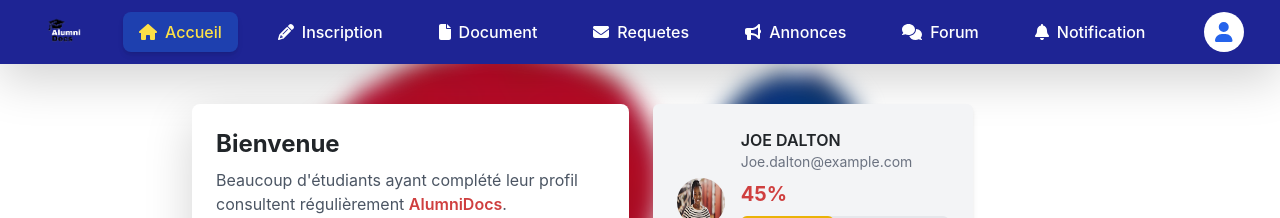
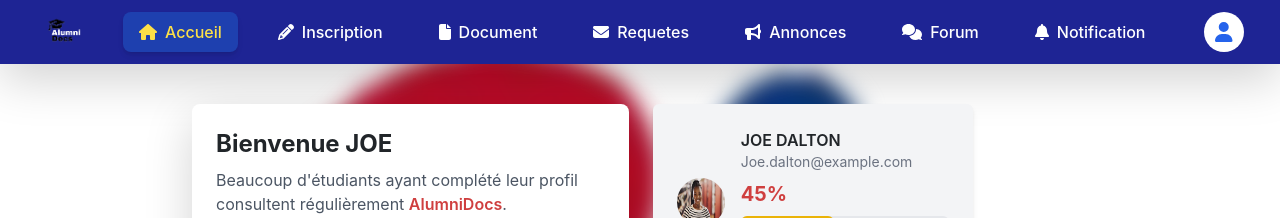
Before and after one commit to Dimitribonsou/Front-End-AlumniDocs, a React (Create React App) app: page /home in a window 1280 px wide. Shown: the top 218 px of the page. Built offline with nearby package versions, Linux system fonts and the light colour scheme.

Commit message:
Update Home.tsx

```diff
--- a/src/pages/Home.tsx
+++ b/src/pages/Home.tsx
@@ -43,8 +43,8 @@ console.log(data.nom);
         <div className="flex flex-col md:flex-row w-full max-w-4xl gap-4">
           {/* Section Bienvenue (50%) */}
           <div className="w-full md:w-1/2 shadow-lg p-6 h-auto rounded-lg bg-white">
-            {/* <h2 className="text-xl md:text-2xl font-bold">Bienvenue JOE</h2> */}
-            <h2 className="text-xl md:text-2xl font-bold">Bienvenue {data.nom}</h2>
+            <h2 className="text-xl md:text-2xl font-bold">Bienvenue JOE</h2>
+{/*             <h2 className="text-xl md:text-2xl font-bold">Bienvenue {data.nom}</h2> */}
             <p className="text-gray-600 mt-2">
               Beaucoup d'étudiants ayant complété leur profil consultent régulièrement{" "}
               <span className="text-[#CF3F3F] font-semibold">AlumniDocs</span>.
```
